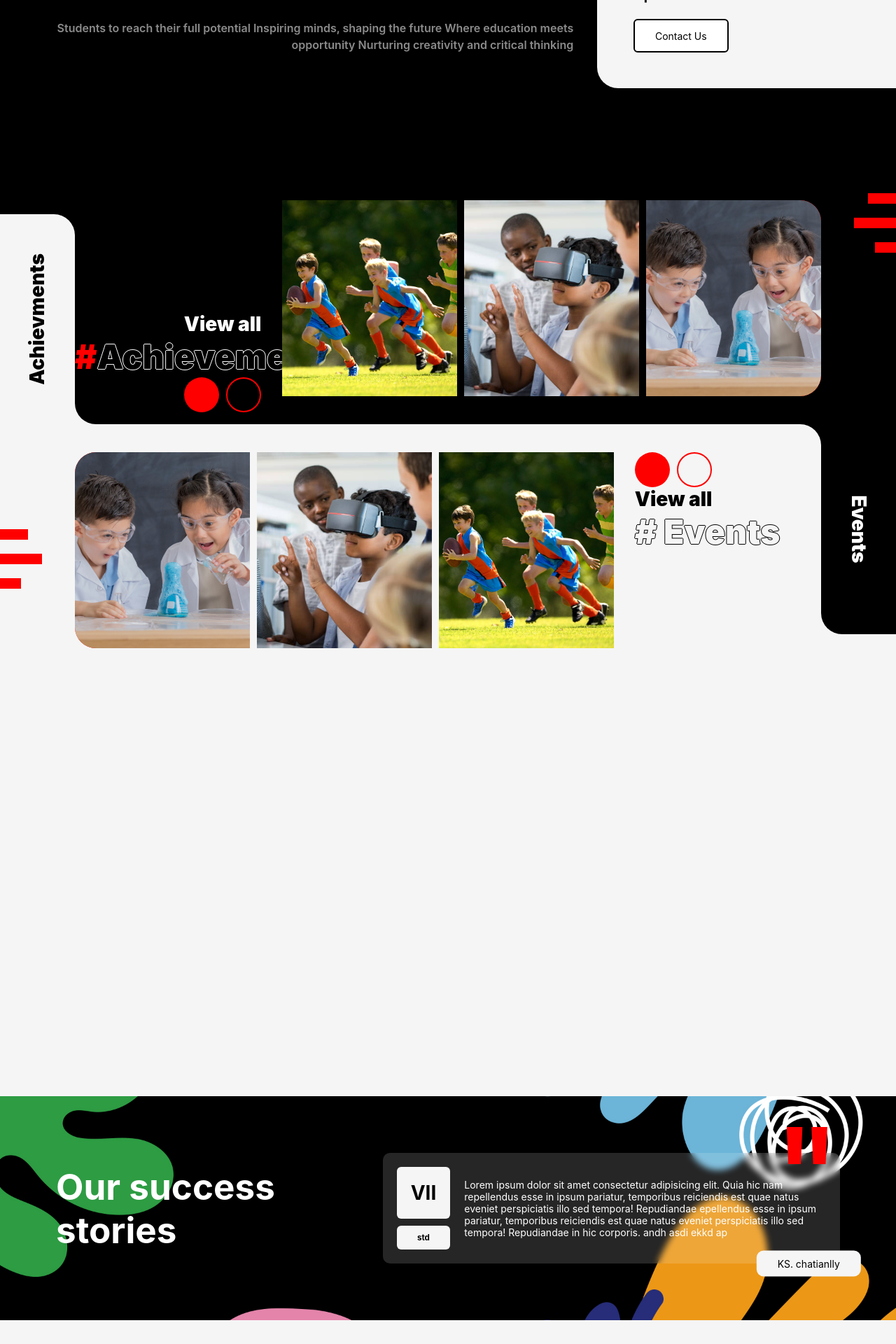
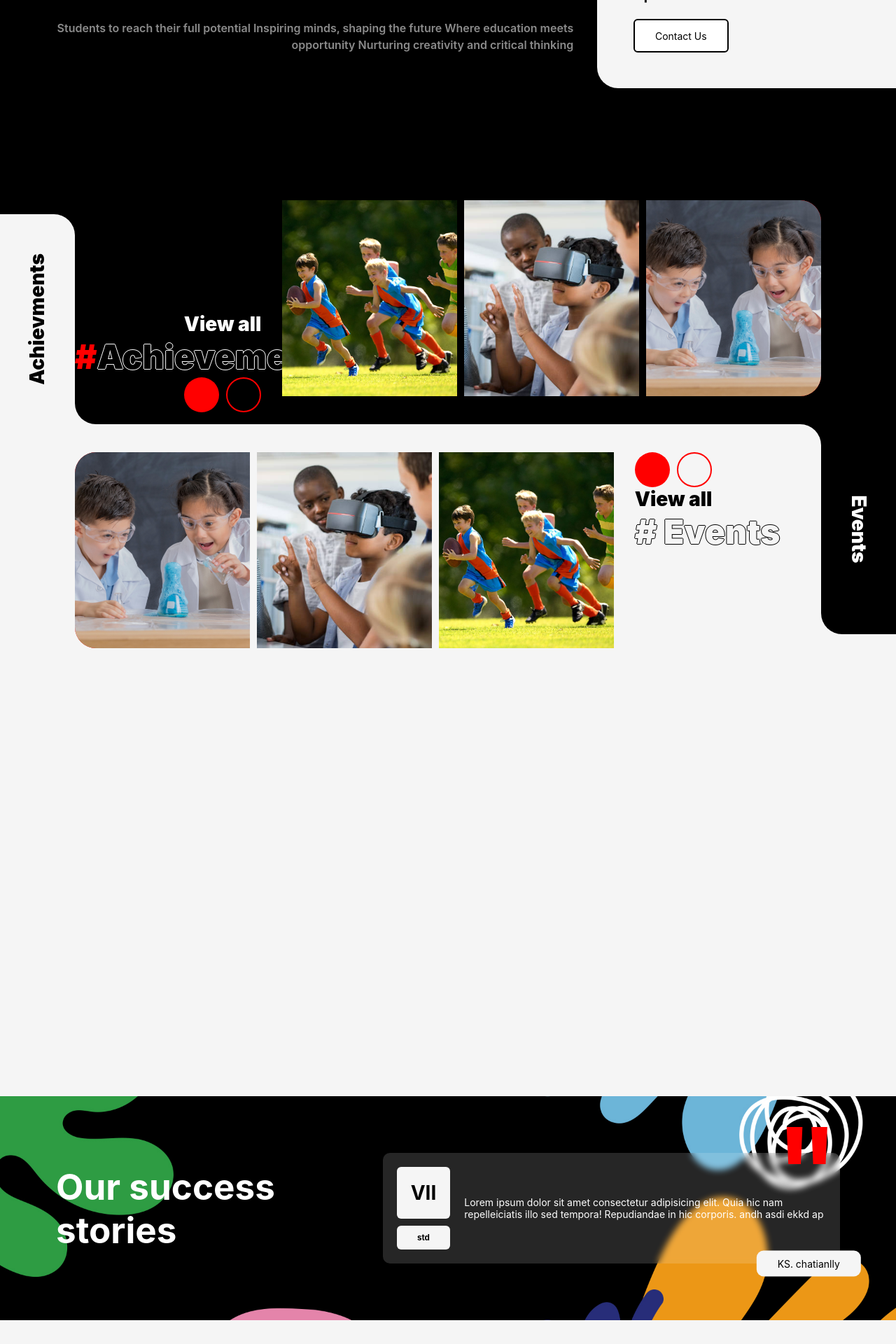
Before and after one commit to rajusirigineedi/svnglobalschools, a React (Create React App) app: page / in a window 1280 px wide. Shown: the part 1180-3100 px from the top of the page at 70% size. Built offline with nearby package versions, Linux system fonts and the light colour scheme.

Commit message:
☠️ Remove tiles

```diff
--- a/src/components/Home/LandingCarousel/PlayfulBanner.jsx
+++ b/src/components/Home/LandingCarousel/PlayfulBanner.jsx
@@ -19,11 +19,8 @@ const PlayfulBanner = (props) => {
               <div>
                 <p>
                   Lorem ipsum dolor sit amet consectetur adipisicing elit. Quia
-                  hic nam repellendus esse in ipsum pariatur, temporibus
-                  reiciendis est quae natus eveniet perspiciatis illo sed
-                  tempora! Repudiandae epellendus esse in ipsum pariatur,
-                  temporibus reiciendis est quae natus eveniet perspiciatis illo
-                  sed tempora! Repudiandae in hic corporis. andh asdi ekkd ap
+                  hic nam repelleiciatis illo sed tempora! Repudiandae in hic
+                  corporis. andh asdi ekkd ap
                 </p>
               </div>
               <p className={classes["story-author"]}>KS. chatianlly</p>
--- a/src/components/HomePageBanners/AchievementBanner.jsx
+++ b/src/components/HomePageBanners/AchievementBanner.jsx
@@ -3,7 +3,6 @@ import { EventCard } from "../Common/EventCard/EventCard";
 import classes from "./AchievementBanner.module.css";
 import { Row, Col, Image } from "antd";
 import { RoundButtons } from "../Common/RoundButtons/RoundButtons";
-import { TriLines } from "../Common/TriLines";
 import b1 from "../../images/IntroImages/block1.png";
 import b2 from "../../images/IntroImages/block2.jpg";
 import b3 from "../../images/IntroImages/block3.jpg";
@@ -74,9 +73,7 @@ export const AchievementBanner = () => {
           </Col>
         </Row>
       </Col>
-      <Col xs={4} sm={4} lg={2} style={{ backgroundColor: "black" }}>
-        <TriLines color={"red"} rightAlign={true} />
-      </Col>
+      <Col xs={4} sm={4} lg={2} style={{ backgroundColor: "black" }}></Col>
     </Row>
   );
 };
--- a/src/components/HomePageBanners/EventsBanner.jsx
+++ b/src/components/HomePageBanners/EventsBanner.jsx
@@ -3,7 +3,6 @@ import { EventCard } from "../Common/EventCard/EventCard";
 import classes from "./EventsBanner.module.css";
 import { Row, Col } from "antd";
 import { RoundButtons } from "../Common/RoundButtons/RoundButtons";
-import { TriLines } from "../Common/TriLines";
 import { EventImage } from "../Common/EventImage";
 import b1 from "../../images/IntroImages/block1.png";
 import b2 from "../../images/IntroImages/block2.jpg";
@@ -13,9 +12,7 @@ import { EventImageHolder } from "../Common/EventImageHolder/EventImageHolder";
 export const EventsBanner = () => {
   return (
     <Row className={classes["eventsBanner"]}>
-      <Col xs={4} sm={4} lg={2} style={{ backgroundColor: "whitesmoke" }}>
-        <TriLines color={"red"} rightAlign={false} />
-      </Col>
+      <Col xs={4} sm={4} lg={2} style={{ backgroundColor: "whitesmoke" }}></Col>
 
       <Col className={classes["eventsBanner-gallery"]} xs={16} sm={16} lg={20}>
         <Row
```
